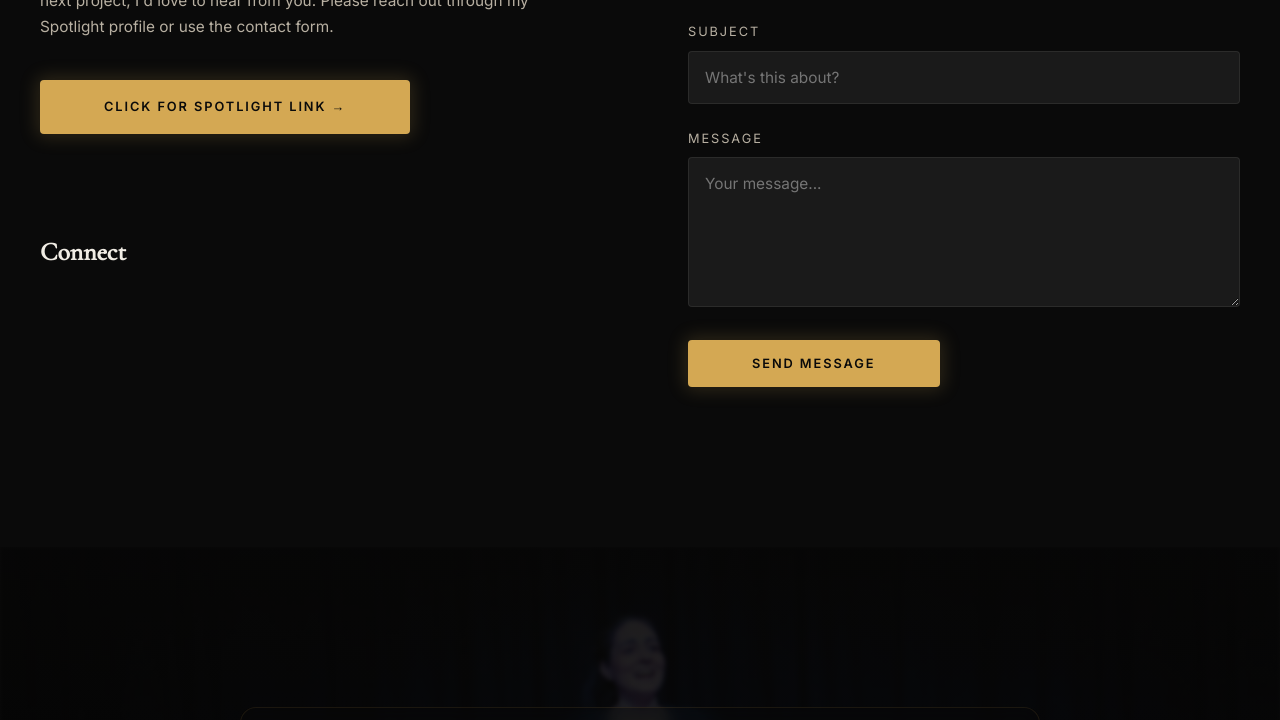
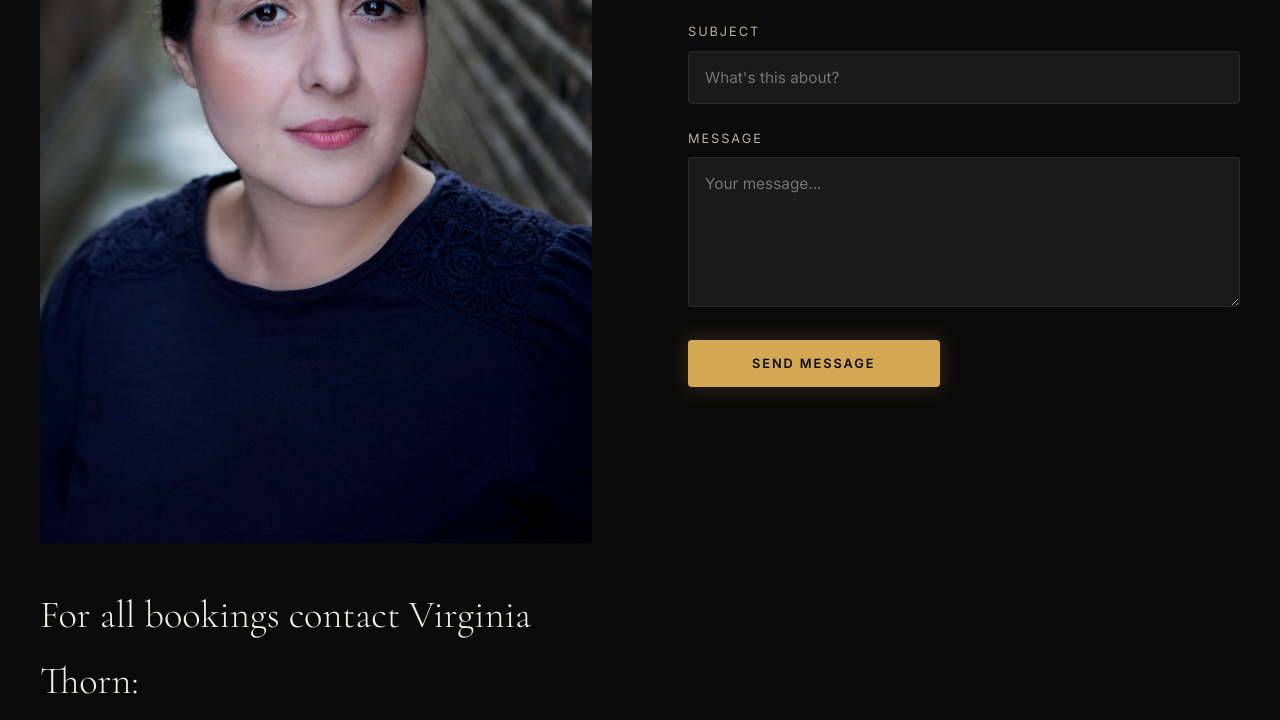
Before and after one commit to sagnik150699/Virginia-Thorn, a plain HTML site: page public/contact.html in a window 1280 px wide. Shown: the part 813-1533 px from the top of the page. Drawn offline with Linux system fonts and the light colour scheme.

Commit message:
contact image

```diff
--- a/public/contact.html
+++ b/public/contact.html
@@ -68,6 +68,9 @@
     <div class="section-default">
       <div class="contact-layout">
         <div class="contact-info reveal">
+          <div class="contact-image">
+            <img src="assets/images/home/bio-portrait.jpg" alt="Virginia Thorn">
+          </div>
           <h2>For all bookings contact Virginia Thorn:</h2>
           <p>Whether you're looking for an actor, voice-over artist, or singer for your next project, I'd love to hear from you. Please reach out through my Spotlight profile or use the contact form.</p>
           <a href="https://www.spotlight.com/2378-4534-1999" target="_blank" rel="noopener" class="contact-spotlight-btn">Click for Spotlight Link →</a>
--- a/public/styles.css
+++ b/public/styles.css
@@ -1128,6 +1128,20 @@ button {
   grid-template-columns: 1fr 1fr;
   gap: var(--space-2xl);
   align-items: start;
+}
+
+.contact-image {
+  margin-bottom: var(--space-lg);
+  border-radius: var(--radius-sm);
+  overflow: hidden;
+  aspect-ratio: 3 / 4;
+}
+
+.contact-image img {
+  width: 100%;
+  height: 100%;
+  object-fit: cover;
+  filter: brightness(0.95) contrast(1.05);
 }
 
 .contact-info h2 {
```
